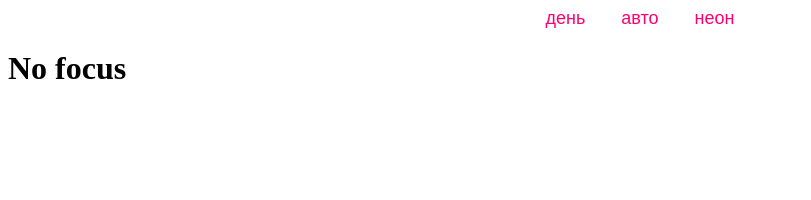
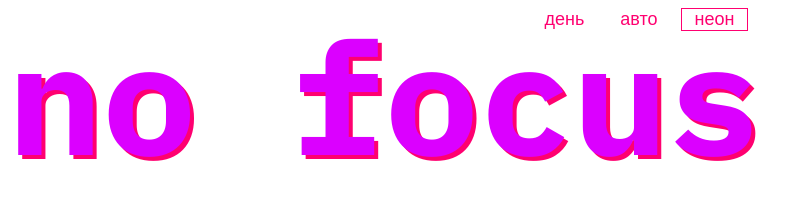
Before and after one commit to Mumin178/------, a plain HTML site: page index.html in a window 1280 px wide. Shown: the whole page, without its empty margins (0-811 px from the left). Drawn offline with Linux system fonts and the light colour scheme.

Commit message:
no focus

```diff
--- a/index.html
+++ b/index.html
@@ -10,12 +10,9 @@
     <nav class="navigation">
         <button>день</button>
         <button>авто</button>
-        <button>неон</button>
+        <button class="IsActiveButton">неон</button>
     </nav>
 
-</body>
-
-<body>
-    <h1>No focus</h1>
+    <h1>no focus</h1>
 </body>
 </html>
--- a/style.css
+++ b/style.css
@@ -1,4 +1,15 @@
+@font-face {
+    font-family:"IBMPlexMono-Bold";
+    src: url('/fonts/IBMPlexMono-Bold.ttf');
+    font-weight: 700;
+}
+@font-face {
+    font-family:"IBMPlexMono-Regular";
+    src: url('/fonts/IBMPlexMono-Regular.ttf');
+    font-weight: 400;
+}
 .navigation {
+
     display: flex;
     justify-content: center;
     gap: 10px;
@@ -12,6 +23,26 @@
     padding: 0 13px;
 
 }
+.IsActiveButton{
+    border: 1px solid #ff0070 !important;
+
+
+}
 .navigation button:hover {
     cursor: pointer;
 }
+
+h1 {
+font-weight: 700;
+line-height: 83%;
+text-shadow: 4px 4px #ff0070;
+color:var(--text-colorlh1);
+margin: 0;
+padding: 0;
+font-size: 157px;
+color: #db00ff;
+font-family: "IBMPlexMono-Bold", serif;
+
+position: absolute;
+
+}
```
Also changed, not shown: fonts/IBMPlexMono-Bold.ttf (added), fonts/IBMPlexMono-Regular.ttf (added).
